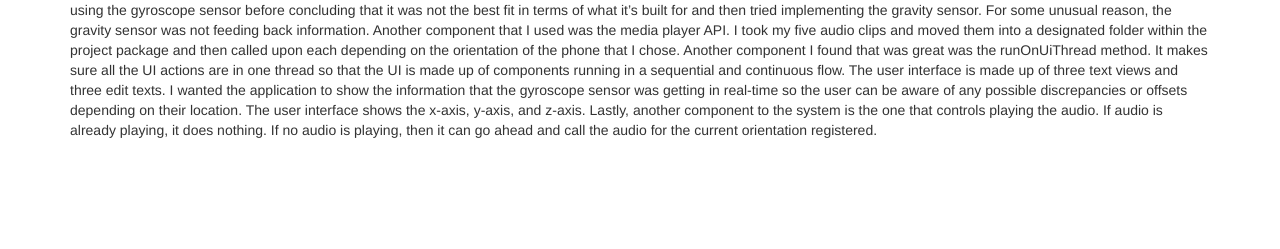
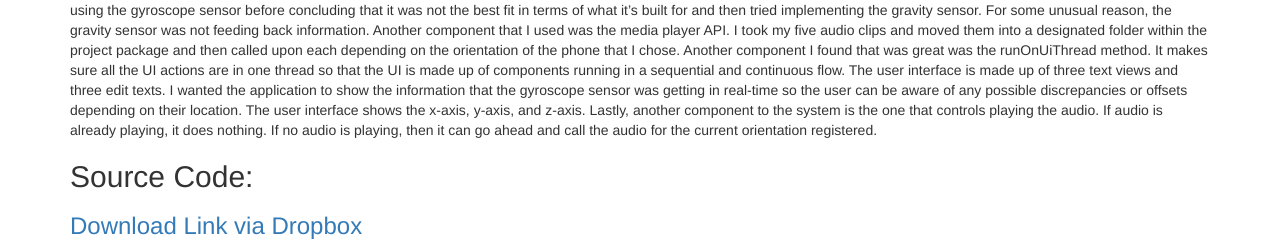
Before and after one commit to itsmeleslie/ics_website, a plain HTML site: page public_html/android.html in a window 1280 px wide. Shown: the part 687-936 px from the top of the page. Before the commit the page ends 837 px from the top, so only its background shows below. Drawn offline with nearby package versions, Linux system fonts and the light colour scheme.

Commit message:
Update android.html

```diff
--- a/public_html/android.html
+++ b/public_html/android.html
@@ -29,7 +29,7 @@
 	</div>
 </div>
 <div class="container">
-	<iframe width="560" height="315" src="//www.youtube.com/embed/T_USZolcd3I" frameborder="0" allowfullscreen></iframe>
+<iframe width="560" height="315" src="//www.youtube.com/embed/T_USZolcd3I" frameborder="0" allowfullscreen></iframe>
 </div>
 <div class="container">
 	<h2>
@@ -55,7 +55,15 @@
 
 		Lastly, another component to the system is the one that controls playing the audio. If audio is already playing, it does nothing. If no audio is playing, then it can go ahead and call the audio for the current orientation registered.
 	</p>
+	<h2>
+		Source Code:
+	</h2>
+	<h3>
+		<a href="https://dl-web.dropbox.com/get/INF133.zip?_subject_uid=64891720&w=AAC_7tNke5tREmJMsjf7DaBZviVFS6adOpYxU8TaK7mNCA&dl=1">Download Link via Dropbox</a>
+	</h3>
+
 </div>
 
 
+
 </BODY>
```
